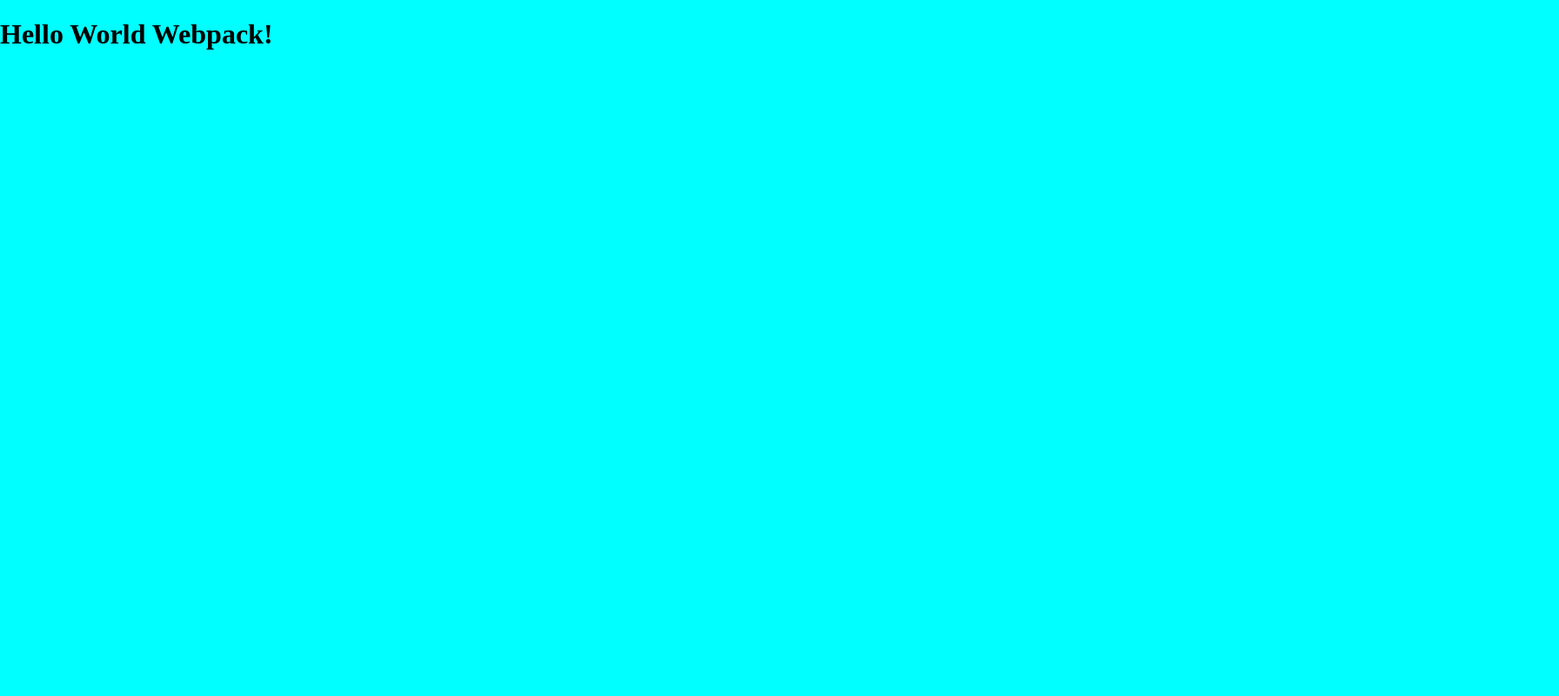
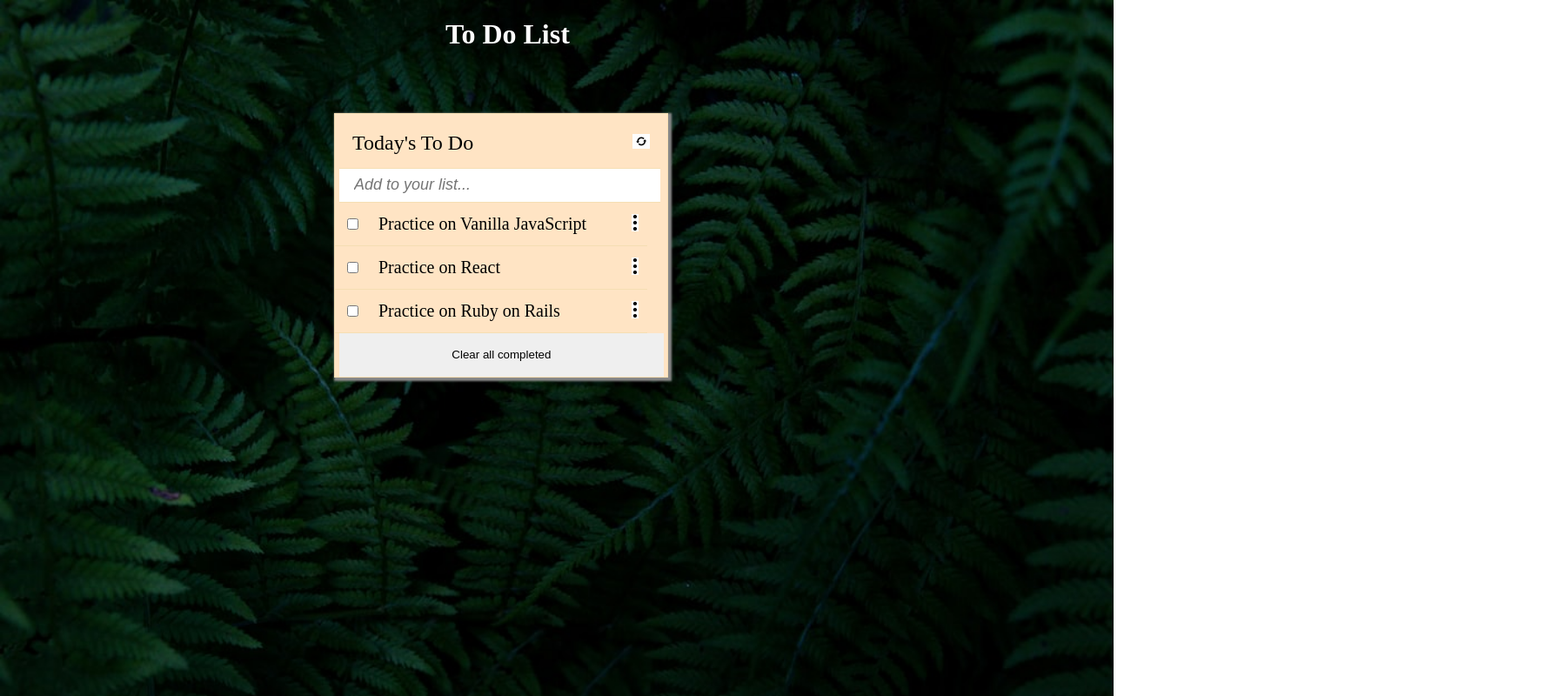
Before and after one commit to baqar-abbas/JavaScript-To-Do-List-Redefine, a website built with webpack: page src/index.html in a window 1280 px wide. Shown: the whole page at 87% size, 1792 px wide, since content can reach past the window. Built offline with nearby package versions, Linux system fonts and the light colour scheme.

Commit message:
create structure of the todo list.
Created array of objects for todo tasks and rendered them through the display function on to the ui on page load.

```diff
--- a/src/index.css
+++ b/src/index.css
@@ -4,5 +4,99 @@
 
 body {
   margin: 0;
-  background-color: aqua;
+  /* background-color: aqua; */
+  background-image: url('../images/todo.jfif');
+  background-size: cover;
+  background-repeat: no-repeat;
 }
+
+h1 {
+  position: relative;
+  left: 40%;
+  color: white;
+}
+
+#container {
+  left: 30%;
+  position: relative;
+  top: 50px;
+  width: 30%;
+  border: 1px solid wheat;
+  padding: 20px 20px 0 20px;
+  background-color: bisque;
+  box-shadow: 2px 2px 2px 2px #888;
+  z-index: 10;
+}
+
+.title {
+  display: block;
+  font-size: 24px;
+}
+
+.refresh {
+  float: right;
+  position: relative;
+  top: 3px;
+}
+
+.inputText {
+  margin-top: 15px;
+  width: 108%;
+  height: 40px;
+  position: relative;
+  left: -15px;
+  font-size: 18px;
+  border: 1px solid wheat;
+  border-left: none;
+  border-right: none;
+}
+
+::placeholder {
+  font-style: italic;
+  position: relative;
+  left: 15px;
+}
+
+.todo-item {
+  text-decoration: none;
+  min-height: 27px;
+  width: 105%;
+  border-bottom: 1px solid wheat;
+  list-style: none;
+  font-size: 20px;
+  padding: 13px 10px;
+  left: -20px;
+  position: relative;
+}
+
+.items {
+  margin-left: 15px;
+  top: 5px;
+}
+
+.option {
+  float: right;
+}
+
+.delete {
+  display: none;
+}
+
+.select {
+  display: block;
+}
+
+.delete-all {
+  height: 50px;
+  width: 109%;
+  position: relative;
+  top: 0;
+  left: -15px;
+  border-style: none;
+}
+
+.delete-all:hover {
+  background-color: #ff0000;
+  color: white;
+  cursor: pointer;
+}
--- a/src/index.html
+++ b/src/index.html
@@ -6,6 +6,10 @@
     <title>To Do List</title>
 </head>
 <body>
-    <h1>Hello World Webpack!</h1>
+    <h1>To Do List</h1>
+    <section id="container" >
+        <form action="" class="form"></form>
+        <div class="todolist"></div>
+    </section>
 </body>
 </html>
--- a/src/index.js
+++ b/src/index.js
@@ -1 +1,60 @@
+/* eslint-disable */
 import './index.css';
+import select2 from '../images/select.png';
+import delete2 from '../images/delete.png';
+import refresh from '../images/refresh.png';
+// import edit from '../images/edit.jpg';
+
+let order =0;
+const todoItems = [
+    {
+    text: 'Practice on Vanilla JavaScript',
+    completed: false,
+    index: order
+    },
+    {
+        text: 'Practice on React',
+        completed: false,
+        index: order+=1
+    },
+    {
+        text: 'Practice on Ruby on Rails',
+        completed: false,
+        index: order+=1
+    }
+];
+
+const container = document.querySelector('#container');
+const form = document.querySelector('.form');
+const ul = document.querySelector('.todolist');
+
+form.innerHTML = `
+<label for="title" class="title">
+Today's To Do <img src=${refresh} class="refresh" alt="refresh">
+</label>
+<input type="text" class="inputText" id="title" placeholder="Add to your list...">
+`;
+
+const btnDeleteAll = document.createElement('button');
+btnDeleteAll.setAttribute('class', 'delete-all');
+btnDeleteAll.textContent = 'Clear all completed';
+container.appendChild(btnDeleteAll);
+
+const display = () => {
+    ul.innerHTML = '';
+    todoItems.forEach((item) => {
+        const li = document.createElement('li');
+        li.setAttribute('class', 'todo-item');
+        li.innerHTML = `
+        <input type="checkbox" class="checkbox" id="${item.index}">
+        <span class="items">${item.text}</span>
+        <label for="${item.index}" class="option">
+        <img class="select"  src=${select2} alt="select"/>
+        <img class="delete"  src=${delete2} alt="delete"/>
+        </label>
+        `;
+        ul.appendChild(li);
+    });
+}
+
+window.onload = display();
--- a/webpack.config.js
+++ b/webpack.config.js
@@ -14,6 +14,7 @@
     filename: '[name].bundle.js',
     path: path.resolve(__dirname, 'dist'),
     clean: true,
+    assetModuleFilename: '[name][ext]',
   },
   optimization: {
     runtimeChunk: 'single',
@@ -35,10 +36,12 @@
         use: ['babel-loader'],
       },
       {
-        test: /\.(png|svg|jpg|jpeg|gif)$/i,
+        test: /\.(png|svg|jpg|jpeg|gif|jfif)$/i,
         type: 'asset/resource',
       },
     ],
   },
 
 };
+
+/* assetModuleFilename: '[name][ext]' - put that in output to keep the name of images */
```
Also changed, not shown: dist/delete.png (added), dist/index.bundle.js, dist/index.html, dist/refresh.png (added), dist/runtime.bundle.js, dist/select.png (added), dist/todo.jfif (added), images/delete.png (added), images/edit.jpg (added), images/refresh.png (added), images/select.png (added), images/todo.jfif (added).
